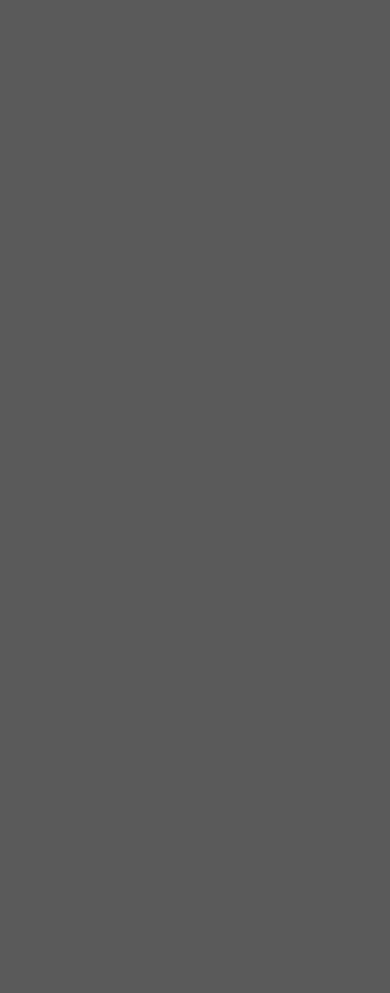
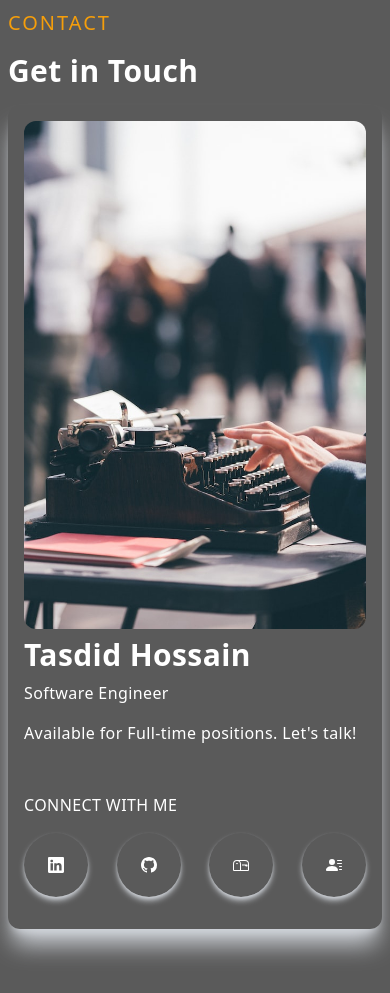
Before and after one commit to Tasdeed/portfolio, a Next.js app: page / in a window 390 px wide. Shown: the part 3580-4573 px from the top of the page. Before the commit the page ends 3525 px from the top, so only its background shows below. Built offline with nearby package versions, Linux system fonts and the light colour scheme.

Commit message:
working on contact section, finished left side

```diff
--- /dev/null
+++ b/components/Contact.js
@@ -0,0 +1,60 @@
+import Image from "next/image";
+import {
+  BsFillPersonLinesFill,
+  BsGithub,
+  BsLinkedin,
+  BsMailbox,
+} from "react-icons/bs";
+import ContactImg from "../public/thom-milkovic.jpg";
+
+const Contact = () => {
+  return (
+    <div className="w-full lg:h-screen">
+      <div className="max-w-[1440px] m-auto px-2 py-16 w-full">
+        <p className="text-xl tracking-widest uppercase text-amber-500">
+          Contact
+        </p>
+        <h2 className="py-4">Get in Touch</h2>
+        <div className="grid lg:grid-cols-5 gap-8">
+          <div className="col-span-3 lg:col-span-2 w-full h-full shadow-xl shadow-gray-300 rounded-xl p-4">
+            <div className="lg:p-4 h-full">
+              <div>
+                <Image
+                  className="rounded-xl hover:scale-105 ease-in duration-300"
+                  src={ContactImg}
+                  alt=""
+                />
+              </div>
+              <div>
+                <h2 className="py-2">Tasdid Hossain</h2>
+                <p>Software Engineer</p>
+                <p className="py-4">
+                  Available for Full-time positions. Let's talk!
+                </p>
+              </div>
+              <div>
+                <p className="uppercase pt-8">Connect With Me</p>
+                <div className="flex items-center justify-between py-4">
+                  <div className="rounded-full shadow-md shadow-gray-300 p-6 cursor-pointer hover:scale-125 ease-in duration-300">
+                    <BsLinkedin />
+                  </div>
+                  <div className="rounded-full shadow-md shadow-gray-300 p-6 cursor-pointer hover:scale-125 ease-in duration-300">
+                    <BsGithub />
+                  </div>
+                  <div className="rounded-full shadow-md shadow-gray-300 p-6 cursor-pointer hover:scale-125 ease-in duration-300">
+                    <BsMailbox />
+                  </div>
+                  <div className="rounded-full shadow-md shadow-gray-300 p-6 cursor-pointer hover:scale-125 ease-in duration-300">
+                    <BsFillPersonLinesFill />
+                  </div>
+                </div>
+              </div>
+            </div>
+          </div>
+        </div>
+      </div>
+    </div>
+  );
+};
+
+export default Contact;
--- a/pages/index.js
+++ b/pages/index.js
@@ -1,11 +1,11 @@
 import Head from "next/head";
 import Image from "next/image";
-import { Inter } from "@next/font/google";
 import Navbar from "../components/Navbar";
 import Main from "../components/Main";
 import About from "../components/About";
 import Skills from "../components/Skills";
 import Projects from "../components/Projects";
+import Contact from "../components/Contact";
 
 export default function Home() {
   return (
@@ -21,6 +21,7 @@ export default function Home() {
       <About />
       <Skills />
       <Projects />
+      <Contact />
     </div>
   );
 }
```
Also changed, not shown: public/thom-milkovic.jpg (added).
